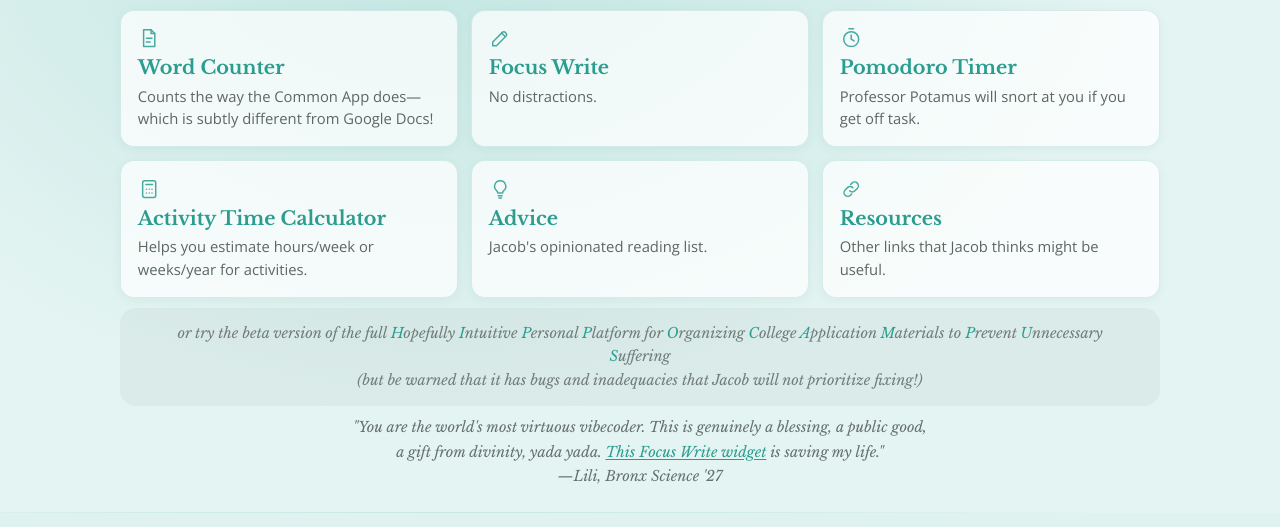
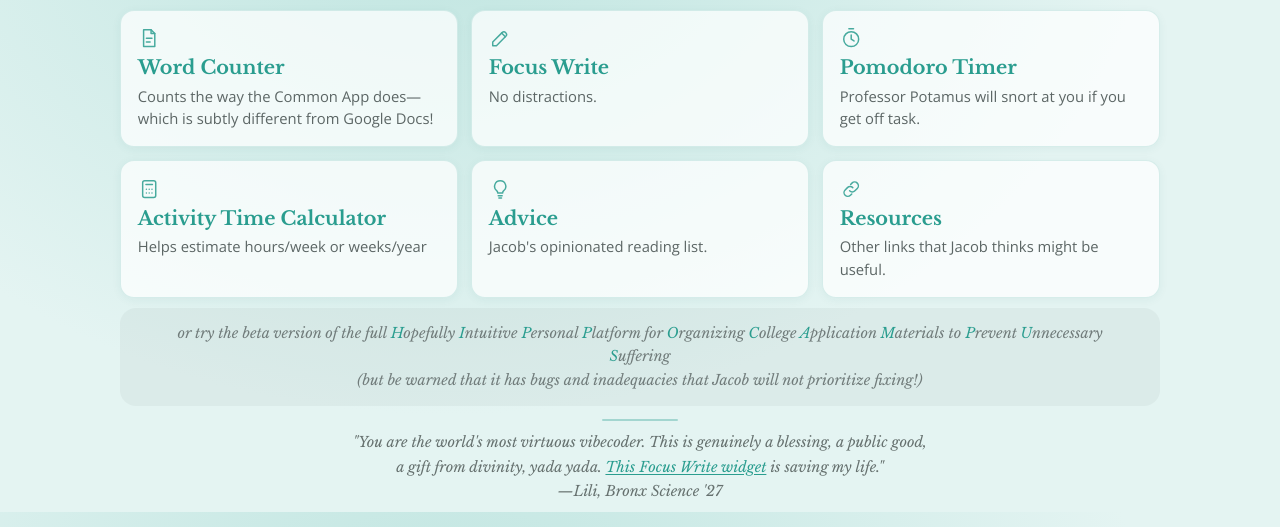
Before and after one commit to ConfluxConflux/college-app-app, a Django app: template widgets/templates/widgets/welcome.html in a window 1280 px wide. Shown: the part 288-815 px from the top of the page. Run offline with Django 5.2, Linux system fonts and the light colour scheme; the template is opened without the code that fills it, so the values that code supplies are empty; the visitor is signed in with stand-in values (Sample User, id 1); data comes from the database, SQL or seed files in the repository.

Commit message:
Shorten the calculator blurb; teal divider above the footer quote
Co-Authored-By: Claude Opus 5 <noreply@anthropic.com>

```diff
--- a/widgets/templates/widgets/welcome.html
+++ b/widgets/templates/widgets/welcome.html
@@ -201,6 +201,11 @@
     /* The initials that spell HIPPOCAMPUS, same device as the tracker. */
     .beta-strip .key { color: var(--teal); }
 
+    /* Divider between the grey aside and the quote below it. */
+    .rule--footer {
+      margin: clamp(0.65rem, 1.6vh, 1.1rem) 0 0;
+    }
+
     /* Footer oscillation, same mechanism as the tracker's landing page.
        visibility rather than display: the hidden variant must keep occupying
        its grid cell, otherwise the footer changes height on each swap and
@@ -257,7 +262,7 @@
         <path d="M9 12h.01M12 12h.01M15 12h.01M9 16h.01M12 16h.01M15 16h.01"/>
       </svg>
       <span class="card-name">Activity Time Calculator</span>
-      <span class="card-desc">Helps you estimate hours/week or weeks/year for activities.</span>
+      <span class="card-desc">Helps estimate hours/week or weeks/year</span>
     </a>
 
     <a class="card" href="{% url 'widgets:advice' %}">
@@ -288,6 +293,8 @@
     (but be warned that it has bugs and inadequacies that Jacob will not prioritize fixing!)
   </a>
 
+  <div class="rule rule--footer"></div>
+
   <footer>
     <div class="footer-quotes">
     <div class="v1-only">
```
